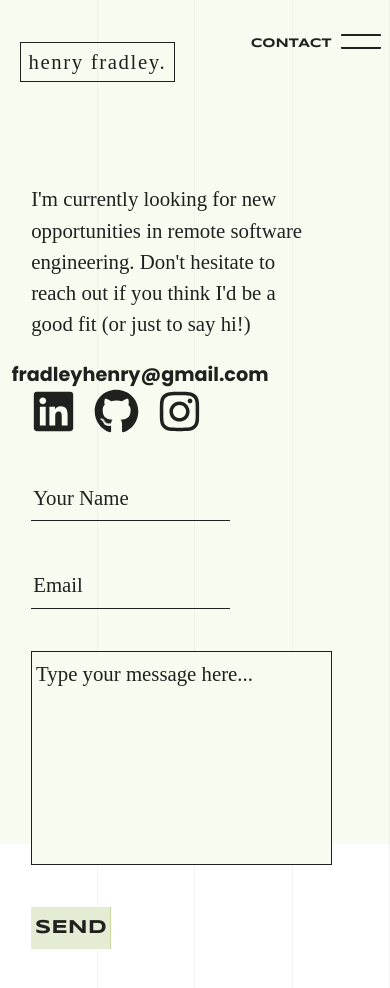
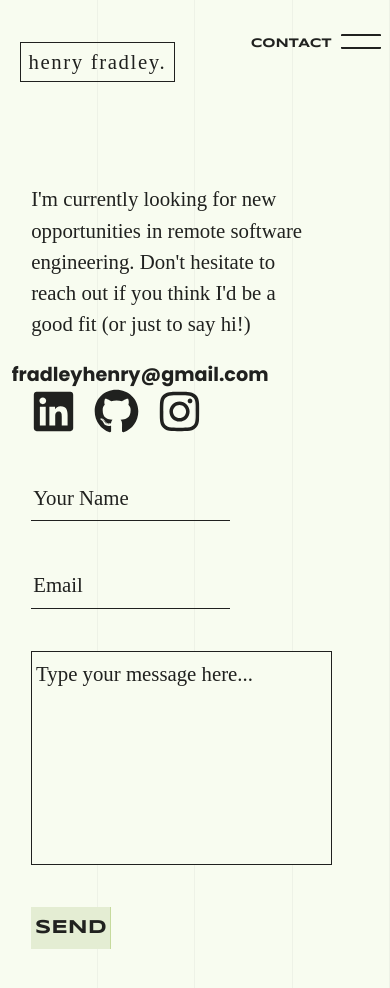
Before and after one commit to henryfradley/hcfportfolio, a Next.js app: page /contact in a window 390 px wide. Shown: the top 988 px of the page. Built offline with nearby package versions, Linux system fonts and the light colour scheme; a web font is replaced by a local one.

Commit message:
fixed contact page background issue

```diff
--- a/styles.css
+++ b/styles.css
@@ -1930,6 +1930,11 @@ input {
     height: 100%;
   }
 
+  .contactBackgroundLines {
+    min-height: 1000px;
+
+  }
+
   .contactBackgroundLines div {
     min-height: 1000px;
   }
```
